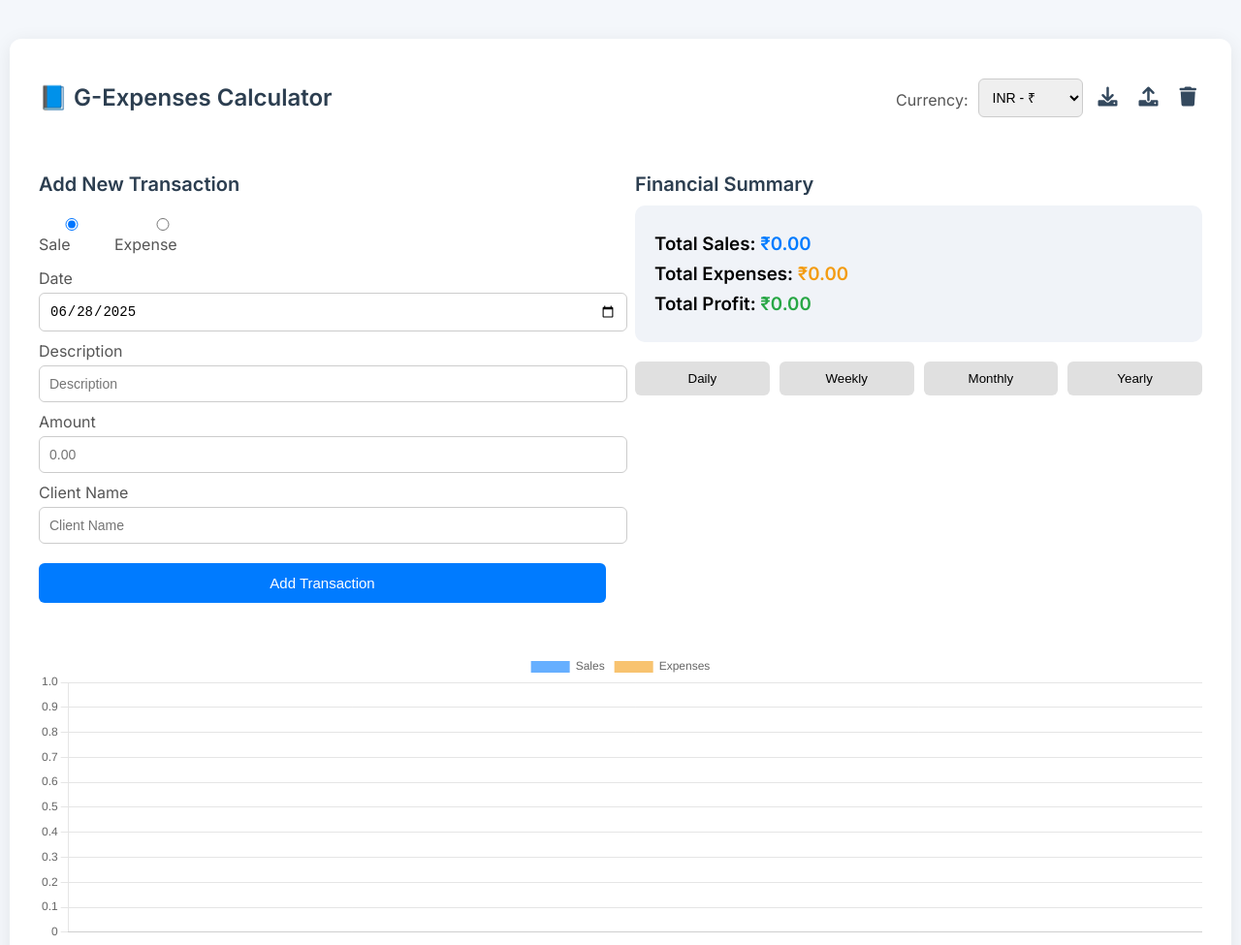
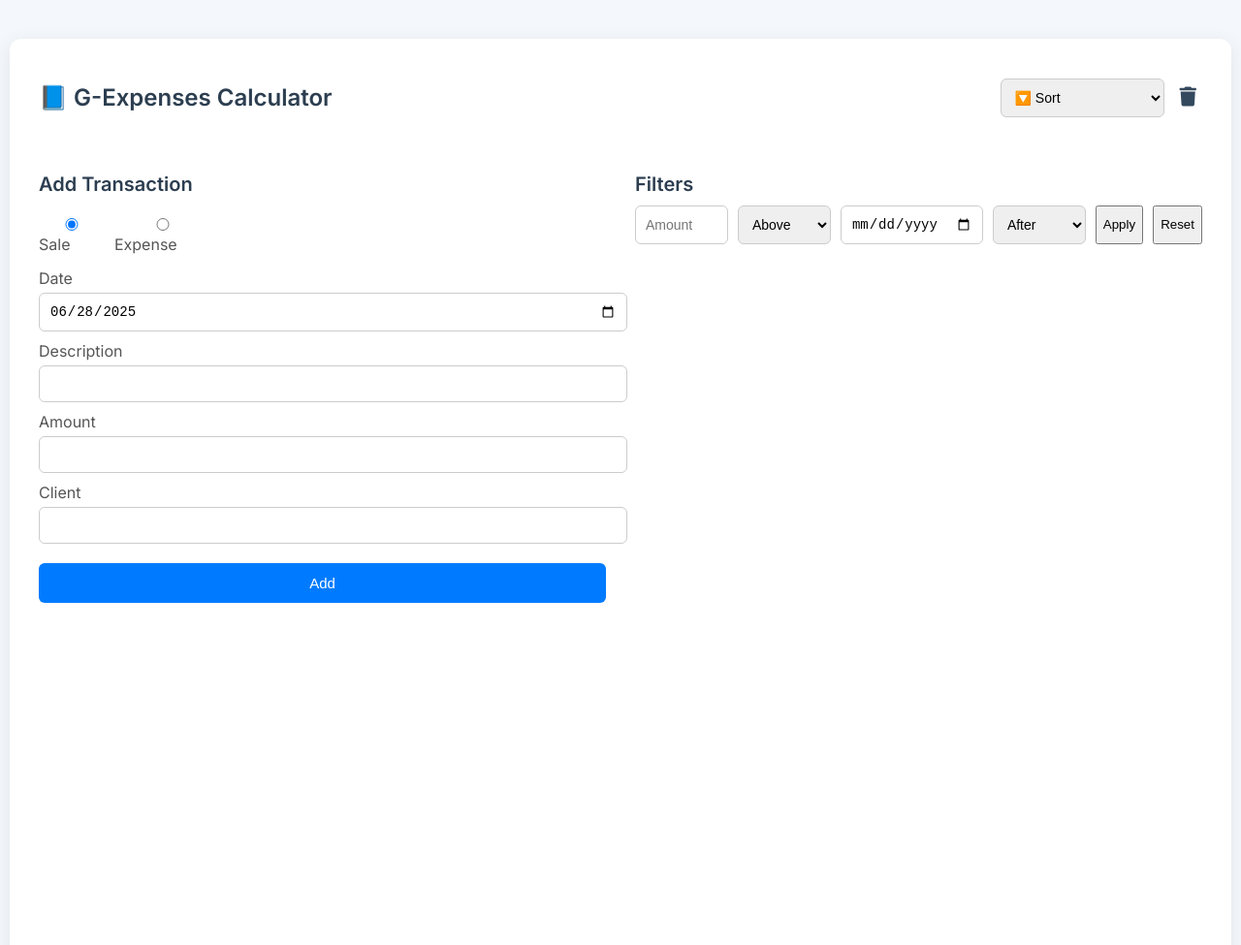
Before and after one commit to Gary170/g-expense, a plain HTML site: page index.html in a window 1280 px wide. Shown: the whole page at 97% size. Drawn offline with nearby package versions, Linux system fonts and the light colour scheme.

Commit message:
Update index.html

```diff
--- a/index.html
+++ b/index.html
@@ -84,12 +84,6 @@
       gap: 20px;
       margin-bottom: 10px;
     }
-    .inline-group {
-      display: flex;
-      justify-content: space-between;
-      align-items: center;
-      gap: 15px;
-    }
     button.primary {
       background: #007bff;
       color: white;
@@ -107,30 +101,17 @@
       padding: 20px;
       margin-bottom: 20px;
     }
-    .summary-box h3 {
-      margin: 8px 0;
-    }
-    .summary-box span {
-      font-weight: 600;
-    }
-    .sales { color: #007bff; }
-    .expenses { color: #f39c12; }
-    .profit { color: #28a745; }
-    .tabs {
+    .tabs, .filters {
       display: flex;
       gap: 10px;
+      flex-wrap: wrap;
+      margin-top: 10px;
     }
-    .tabs button {
+    .tabs button, .filters select, .filters input {
       flex: 1;
       padding: 10px;
-      border: none;
+      border: 1px solid #ccc;
       border-radius: 6px;
-      background: #e0e0e0;
-      cursor: pointer;
-    }
-    .tabs button.active {
-      background: #007bff;
-      color: white;
     }
     .transactions {
       margin-top: 15px;
@@ -148,6 +129,36 @@
       margin-top: 20px;
       max-height: 300px;
     }
+    #deleteModal {
+      position: fixed;
+      top: 0; left: 0;
+      width: 100%; height: 100%;
+      background: rgba(0,0,0,0.5);
+      display: none;
+      align-items: center;
+      justify-content: center;
+    }
+    #deleteModal .modal-content {
+      background: white;
+      padding: 20px;
+      border-radius: 8px;
+      text-align: center;
+    }
+    #deleteModal button {
+      margin: 10px;
+      padding: 10px 20px;
+      border: none;
+      border-radius: 6px;
+      cursor: pointer;
+    }
+    #deleteModal .confirm {
+      background: #e74c3c;
+      color: white;
+    }
+    #deleteModal .cancel {
+      background: #95a5a6;
+      color: white;
+    }
   </style>
 </head>
 <body>
@@ -155,17 +166,19 @@
   <div class="header">
     <h1>📘 G-Expenses Calculator</h1>
     <div class="actions">
-      <label for="currency">Currency:</label>
-      <select id="currency"></select>
-      <button onclick="exportCSV()" title="Download CSV"><i class="fas fa-download"></i></button>
-      <input type="file" id="csvInput" style="display:none" accept=".csv" onchange="importCSV(event)"/>
-      <button onclick="document.getElementById('csvInput').click()" title="Upload CSV"><i class="fas fa-upload"></i></button>
-      <button onclick="confirmClear()" title="Delete All Data"><i class="fas fa-trash"></i></button>
+      <select id="sortSelect" onchange="sortTransactions()">
+        <option value="">🔽 Sort</option>
+        <option value="asc">Amount Ascending</option>
+        <option value="desc">Amount Descending</option>
+        <option value="newest">Newest First</option>
+        <option value="oldest">Oldest First</option>
+      </select>
+      <button onclick="document.getElementById('deleteModal').style.display='flex'" title="Delete All Data"><i class="fas fa-trash"></i></button>
     </div>
   </div>
   <div class="main">
     <div class="panel">
-      <h2>Add New Transaction</h2>
+      <h2>Add Transaction</h2>
       <div class="radio-group">
         <label><input type="radio" name="type" value="sale" checked> Sale</label>
         <label><input type="radio" name="type" value="expense"> Expense</label>
@@ -173,180 +186,97 @@
       <label>Date</label>
       <input type="date" id="date" />
       <label>Description</label>
-      <input type="text" id="description" placeholder="Description" />
+      <input type="text" id="description" />
       <label>Amount</label>
-      <input type="number" id="amount" placeholder="0.00" />
-      <label>Client Name</label>
-      <input type="text" id="client" placeholder="Client Name" />
-      <button class="primary" onclick="addTransaction()">Add Transaction</button>
+      <input type="number" id="amount" />
+      <label>Client</label>
+      <input type="text" id="client" />
+      <button class="primary" onclick="addTransaction()">Add</button>
     </div>
     <div class="panel">
-      <h2>Financial Summary</h2>
-      <div class="summary-box">
-        <h3>Total Sales: <span class="sales" id="total-sales">₹0.00</span></h3>
-        <h3>Total Expenses: <span class="expenses" id="total-expenses">₹0.00</span></h3>
-        <h3>Total Profit: <span class="profit" id="total-profit">₹0.00</span></h3>
-      </div>
-      <div class="tabs">
-        <button onclick="filterRange('daily')">Daily</button>
-        <button onclick="filterRange('weekly')">Weekly</button>
-        <button onclick="filterRange('monthly')">Monthly</button>
-        <button onclick="filterRange('yearly')">Yearly</button>
+      <h2>Filters</h2>
+      <div class="filters">
+        <input type="number" id="filterAmount" placeholder="Amount" />
+        <select id="amountCond">
+          <option value=">">Above</option>
+          <option value="<">Below</option>
+        </select>
+        <input type="date" id="filterDate" />
+        <select id="dateCond">
+          <option value=">">After</option>
+          <option value="<">Before</option>
+        </select>
+        <button onclick="applyFilters()">Apply</button>
+        <button onclick="resetFilters()">Reset</button>
       </div>
       <div class="transactions" id="transaction-list"></div>
     </div>
   </div>
   <canvas id="chart"></canvas>
 </div>
+<div id="deleteModal">
+  <div class="modal-content">
+    <p>Are you sure you want to delete all transactions?</p>
+    <button class="confirm" onclick="clearData()">Yes, Delete</button>
+    <button class="cancel" onclick="document.getElementById('deleteModal').style.display='none'">Cancel</button>
+  </div>
+</div>
 <script>
-  let transactions = JSON.parse(localStorage.getItem('transactions')) || [];
-  let chart;
-  const currencySelect = document.getElementById('currency');
-  const currencySymbols = {
-    "INR": "₹", "USD": "$", "EUR": "€", "GBP": "£", "JPY": "¥", "AUD": "A$", "CAD": "C$",
-    "CHF": "Fr", "CNY": "¥", "HKD": "$", "NZD": "$", "SEK": "kr", "KRW": "₩", "SGD": "$", "NOK": "kr",
-    "MXN": "$", "RUB": "₽", "ZAR": "R", "TRY": "₺", "BRL": "R$", "TWD": "$", "DKK": "kr", "PLN": "zł",
-    "THB": "฿", "IDR": "Rp", "HUF": "Ft", "CZK": "Kč", "ILS": "₪", "PHP": "₱", "MYR": "RM", "SAR": "﷼"
-  };
+  let transactions = JSON.parse(localStorage.getItem('transactions') || '[]');
+  const list = document.getElementById('transaction-list');
 
-  Object.keys(currencySymbols).forEach(code => {
-    const opt = document.createElement('option');
-    opt.value = code;
-    opt.text = `${code} - ${currencySymbols[code]}`;
-    currencySelect.appendChild(opt);
-  });
-
-  currencySelect.value = 'INR';
-  let currentSymbol = currencySymbols[currencySelect.value];
-
-  currencySelect.onchange = () => {
-    currentSymbol = currencySymbols[currencySelect.value];
-    updateSummary();
-    renderTransactions();
-  };
-
-  function updateSummary() {
-    let sales = 0, expenses = 0;
-    transactions.forEach(t => {
-      if (t.type === 'sale') sales += t.amount;
-      else expenses += t.amount;
-    });
-    document.getElementById('total-sales').textContent = currentSymbol + sales.toFixed(2);
-    document.getElementById('total-expenses').textContent = currentSymbol + expenses.toFixed(2);
-    document.getElementById('total-profit').textContent = currentSymbol + (sales - expenses).toFixed(2);
-  }
-
-  function renderTransactions() {
-    const list = document.getElementById('transaction-list');
-    list.innerHTML = '';
-    transactions.forEach(t => {
-      const div = document.createElement('div');
-      div.className = 'transaction';
-      div.innerText = `${t.date} - ${t.type.toUpperCase()} - ${currentSymbol}${t.amount.toFixed(2)} - ${t.description} (${t.client})`;
-      list.appendChild(div);
-    });
-    drawChart();
+  function renderTransactions(data = transactions) {
+    list.innerHTML = data.map(t => `<div class='transaction'>${t.date} - ${t.type} - ₹${t.amount} - ${t.description} (${t.client})</div>`).join('');
   }
 
   function addTransaction() {
-    const type = document.querySelector('input[name="type"]:checked').value;
-    const date = document.getElementById('date').value;
-    const description = document.getElementById('description').value;
-    const amount = parseFloat(document.getElementById('amount').value);
-    const client = document.getElementById('client').value;
-    if (!date || !description || isNaN(amount) || !client) return alert("Please fill in all fields.");
-    transactions.push({ type, date, description, amount, client });
+    const t = {
+      type: document.querySelector('input[name="type"]:checked').value,
+      date: document.getElementById('date').value,
+      description: document.getElementById('description').value,
+      amount: parseFloat(document.getElementById('amount').value),
+      client: document.getElementById('client').value
+    };
+    if (!t.date || !t.description || !t.amount || !t.client) return alert("All fields required");
+    transactions.push(t);
     localStorage.setItem('transactions', JSON.stringify(transactions));
-    ['description','amount','client'].forEach(id => document.getElementById(id).value = '');
-    updateSummary();
     renderTransactions();
   }
 
-  function exportCSV() {
-    const csvRows = ["Date,Type,Description,Amount,Client"];
-    transactions.forEach(t => {
-      csvRows.push(`${t.date},${t.type},${t.description},${t.amount},${t.client}`);
-    });
-    const blob = new Blob([csvRows.join("\n")], { type: 'text/csv' });
-    const url = URL.createObjectURL(blob);
-    const a = document.createElement('a');
-    a.href = url;
-    a.download = 'transactions.csv';
-    a.click();
-    URL.revokeObjectURL(url);
+  function clearData() {
+    transactions = [];
+    localStorage.removeItem('transactions');
+    renderTransactions();
+    document.getElementById('deleteModal').style.display = 'none';
   }
 
-  function importCSV(event) {
-    const file = event.target.files[0];
-    if (!file) return;
-    const reader = new FileReader();
-    reader.onload = function (e) {
-      const lines = e.target.result.split("\n");
-      lines.slice(1).forEach(line => {
-        const [date, type, description, amount, client] = line.split(',');
-        if (date && type && description && amount && client) {
-          transactions.push({ date, type, description, amount: parseFloat(amount), client });
-        }
-      });
-      localStorage.setItem('transactions', JSON.stringify(transactions));
-      updateSummary();
-      renderTransactions();
-    };
-    reader.readAsText(file);
+  function sortTransactions() {
+    const val = document.getElementById('sortSelect').value;
+    if (val === 'asc') transactions.sort((a,b)=>a.amount-b.amount);
+    else if (val === 'desc') transactions.sort((a,b)=>b.amount-a.amount);
+    else if (val === 'newest') transactions.sort((a,b)=>new Date(b.date)-new Date(a.date));
+    else if (val === 'oldest') transactions.sort((a,b)=>new Date(a.date)-new Date(b.date));
+    renderTransactions();
   }
 
-  function confirmClear() {
-    if (confirm("Are you sure you want to delete all data? This cannot be undone.")) {
-      localStorage.removeItem('transactions');
-      transactions = [];
-      updateSummary();
-      renderTransactions();
-    }
+  function applyFilters() {
+    const fAmt = parseFloat(document.getElementById('filterAmount').value);
+    const amtCond = document.getElementById('amountCond').value;
+    const fDate = document.getElementById('filterDate').value;
+    const dateCond = document.getElementById('dateCond').value;
+    let filtered = transactions;
+    if (!isNaN(fAmt)) filtered = filtered.filter(t => eval(t.amount + amtCond + fAmt));
+    if (fDate) filtered = filtered.filter(t => eval(`'${t.date}' ${dateCond} '${fDate}'`));
+    renderTransactions(filtered);
   }
 
-  function filterRange(range) {
-    const now = new Date();
-    let filtered;
-    if (range === 'daily') {
-      filtered = transactions.filter(t => new Date(t.date).toDateString() === now.toDateString());
-    } else if (range === 'weekly') {
-      const weekAgo = new Date(now); weekAgo.setDate(now.getDate() - 7);
-      filtered = transactions.filter(t => new Date(t.date) >= weekAgo);
-    } else if (range === 'monthly') {
-      filtered = transactions.filter(t => new Date(t.date).getMonth() === now.getMonth());
-    } else {
-      filtered = transactions.filter(t => new Date(t.date).getFullYear() === now.getFullYear());
-    }
-    renderChart(filtered);
+  function resetFilters() {
+    document.getElementById('filterAmount').value = '';
+    document.getElementById('filterDate').value = '';
+    renderTransactions();
   }
 
-  function drawChart() {
-    renderChart(transactions);
-  }
-
-  function renderChart(data) {
-    const ctx = document.getElementById('chart').getContext('2d');
-    const labels = data.map(t => t.date);
-    const salesData = data.map(t => t.type === 'sale' ? t.amount : 0);
-    const expenseData = data.map(t => t.type === 'expense' ? t.amount : 0);
-    if (chart) chart.destroy();
-    chart = new Chart(ctx, {
-      type: 'bar',
-      data: {
-        labels,
-        datasets: [
-          { label: 'Sales', data: salesData, backgroundColor: 'rgba(0, 123, 255, 0.6)' },
-          { label: 'Expenses', data: expenseData, backgroundColor: 'rgba(243, 156, 18, 0.6)' }
-        ]
-      },
-      options: { responsive: true, scales: { y: { beginAtZero: true } } }
-    });
-  }
-
-  // Set today's date as default
   document.getElementById('date').valueAsDate = new Date();
-
-  updateSummary();
   renderTransactions();
 </script>
 </body>
```
